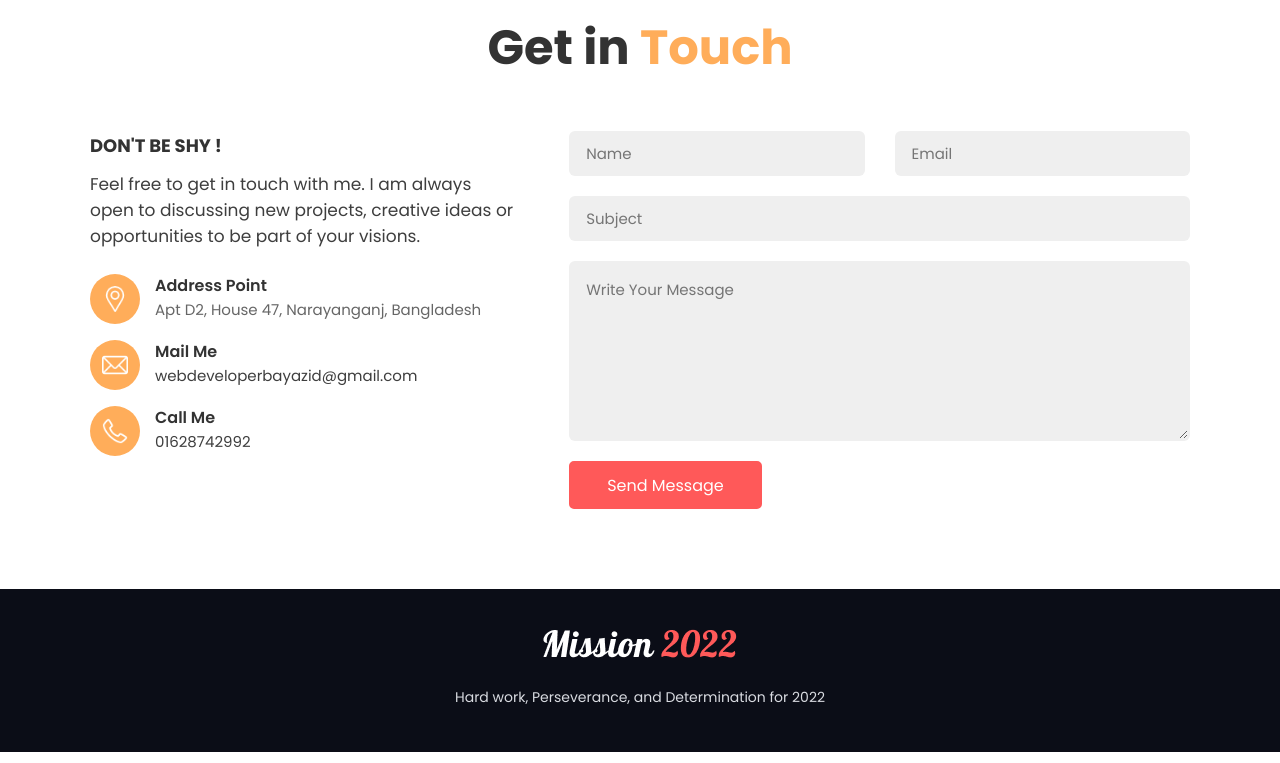
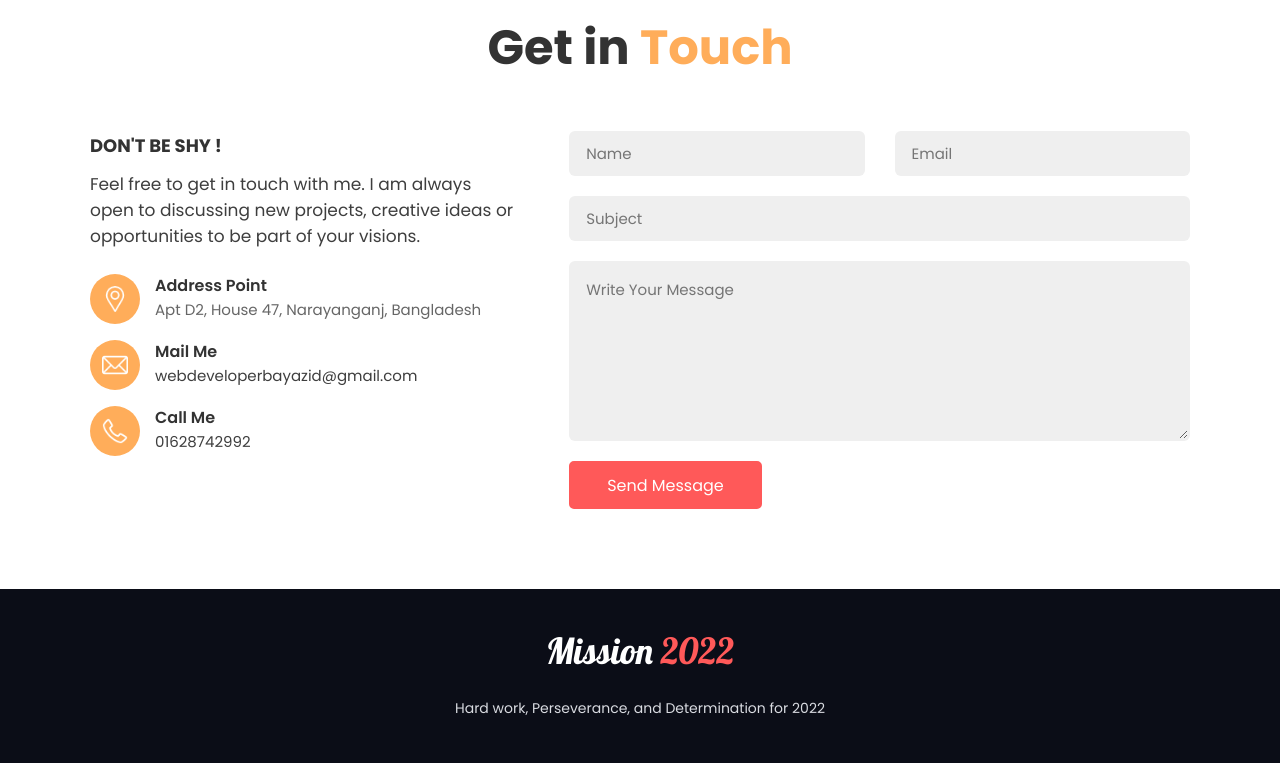
Before and after one commit to bayazid18/developer-portfolio, a plain HTML site: page index.html in a window 1280 px wide. Shown: the part 2131-2894 px from the top of the page. Drawn offline with Linux system fonts and the light colour scheme.

Commit message:
footer style css issue fixed

```diff
--- a/css/style.css
+++ b/css/style.css
@@ -293,6 +293,9 @@ textarea {
 .color-primary {
   color: #ffad5a;
 }
+.color-secondary {
+  color: #ff5959;
+}
 .bg-1 {
   background: rgba(79, 157, 166, 0.1);
 }
@@ -431,22 +434,7 @@ textarea {
   bottom: -64px;
 }
 
-/* footer section css */
-footer {
-  background: #0b0d17;
-  padding: 40px 15px;
-}
-footer .logo {
-  margin-bottom: 24px;
-}
-footer p {
-  color: #fff;
-  font-size: 14px;
-  color: #d9dbe1;
-  margin: 0;
-}
 /* contact section css */
-
 .contact {
   padding-top: 50px;
   padding-bottom: 50px;
@@ -483,6 +471,26 @@ footer p {
 .address-list li .icon img {
   width: 26px;
   filter: invert(1);
+}
+
+/* footer section css */
+footer {
+  background: #0b0d17;
+  padding: 40px 15px;
+}
+
+footer p {
+  color: #fff;
+  font-size: 14px;
+  color: #d9dbe1;
+  margin: 0;
+}
+footer .brand {
+  font-size: 36px;
+  line-height: 44px;
+  font-family: "Lobster", cursive;
+  color: #fff;
+  margin-bottom: 20px;
 }
 
 /* some basic mobile responsive */
--- a/index.html
+++ b/index.html
@@ -14,7 +14,7 @@
     <link rel="preconnect" href="https://fonts.googleapis.com">
     <link rel="preconnect" href="https://fonts.gstatic.com" crossorigin>
     <link
-        href="https://fonts.googleapis.com/css2?family=Poppins:wght@300;400;500;600;700;800;900&family=Yeseva+One&display=swap"
+        href="https://fonts.googleapis.com/css2?family=Lobster&family=Poppins:wght@300;400;500;600;700;800;900&family=Yeseva+One&display=swap"
         rel="stylesheet">
     <!-- CSS -->
     <link rel="stylesheet" href="css/style.css">
@@ -256,7 +256,7 @@
 
     <!-- Start Footer Area -->
     <footer class="text-center">
-        <img class="logo d-block m-auto" src="./images/footer/footer-logo.png" alt="brand">
+        <div class="brand">Mission <span class="color-secondary">2022</span></div>
         <p>Hard work, Perseverance, and Determination for 2022</p>
     </footer>
     <!-- End Footer Area -->
```
Also changed, not shown: images/footer/footer-logo.png (deleted).
